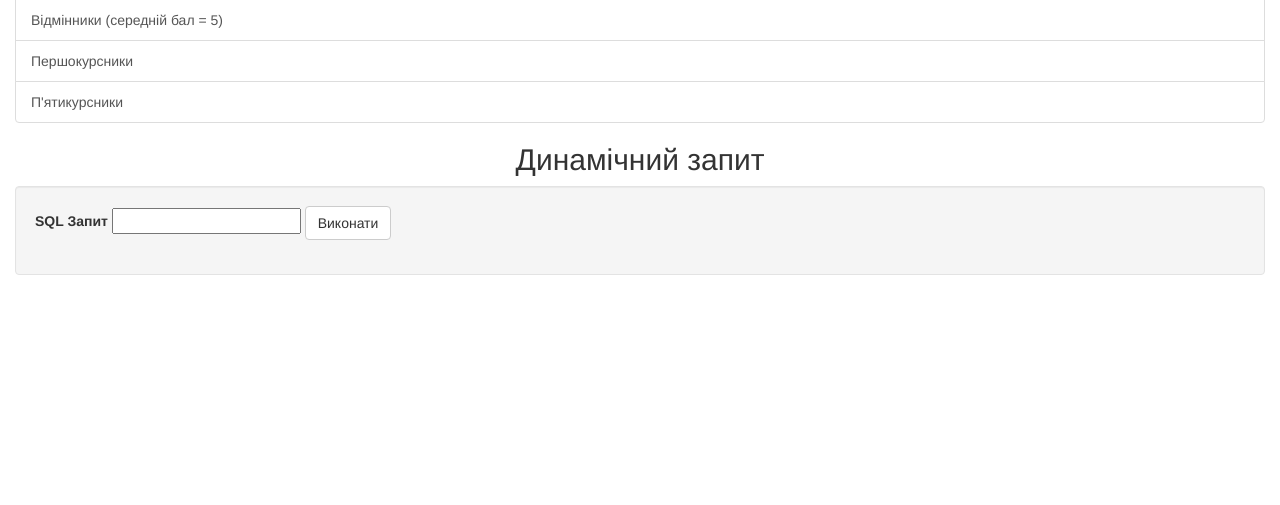
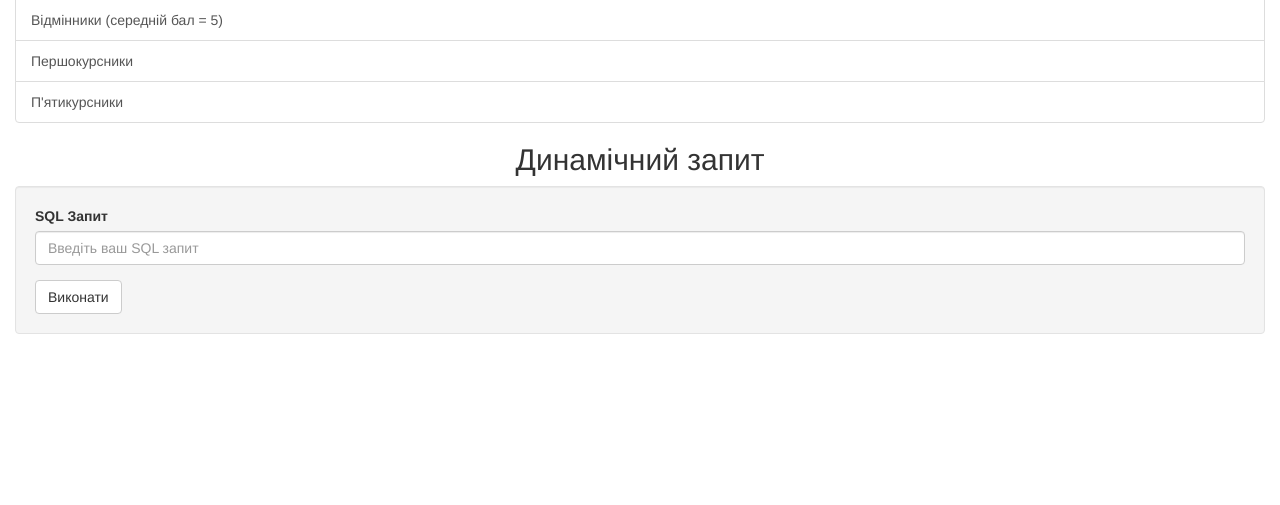
Before and after one commit to yurykozhenov/university-database, a Flask app: page / in a window 1280 px wide. Shown: the part 224-729 px from the top of the page. Run offline with Flask 2, Linux system fonts and the light colour scheme; some libraries are stand-ins or nearby versions.

Commit message:
Fix some minor bugs and changed style of form

```diff
--- a/templates/index.html
+++ b/templates/index.html
@@ -17,7 +17,8 @@
 <form method="POST" action="/" role="form" class="well">
   <div class="form-group">
     <label for="query">SQL Запит</label>
-    <input type="text" name="query" id="query" placehorder="Введіть ваш SQL запит" />
-    <input type="submit" value="Виконати" class="btn btn-default" />
+    <input type="text" name="query" id="query" class="form-control" placeholder="Введіть ваш SQL запит" />
+  </div>
+  <input type="submit" value="Виконати" class="btn btn-default" />
 </form>
 {% endblock %}
```
